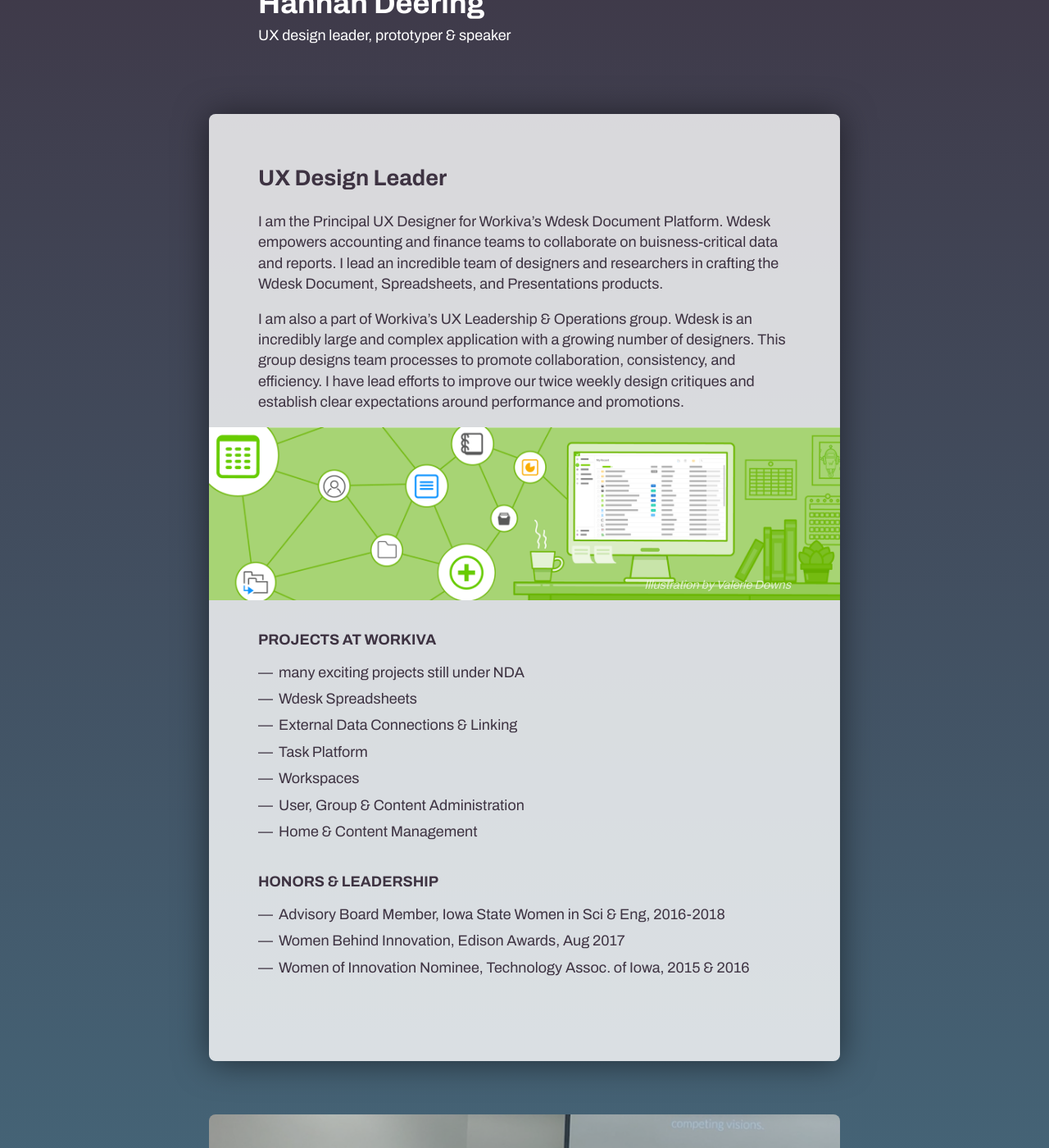
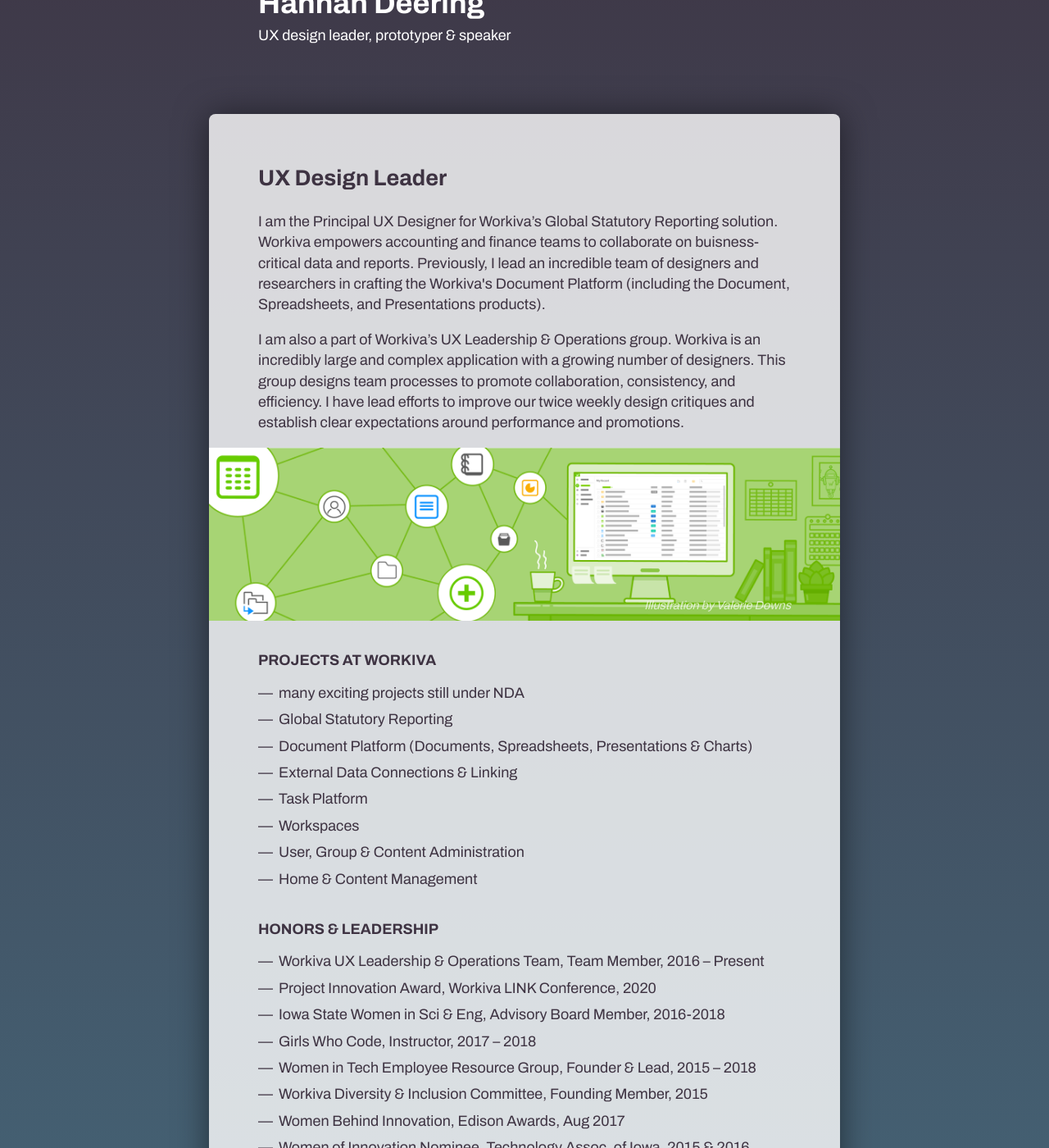
Before and after one commit to hannahd/hannahd.github.io, a Jekyll site: the page built from index.html, in a window 1280 px wide and 1400 px high, scrolled down 251 px. Shown: the whole window at 82% size. Built offline with Jekyll 4.4.1, drawn with Linux system fonts in a browser that asks for light colours; some of the changed text lies outside the part shown.

Commit message:
content update

```diff
--- a/index.html
+++ b/index.html
@@ -8,13 +8,14 @@
 
 <section class="accented">
   <h2>UX Design Leader</h2>
-  <p>I am the Principal UX Designer for Workiva’s Wdesk Document Platform. Wdesk empowers accounting and finance teams to collaborate on buisness-critical data and reports. I lead an incredible team of designers and researchers in crafting the Wdesk Document, Spreadsheets, and Presentations products.</p>
-  <p>I am also a part of Workiva’s UX Leadership & Operations group. Wdesk is an incredibly large and complex application with a growing number of designers. This group designs team processes to promote collaboration, consistency, and efficiency. I have lead efforts to improve our twice weekly design critiques and establish clear expectations around performance and promotions.</p>
+  <p>I am the Principal UX Designer for Workiva’s Global Statutory Reporting solution. Workiva empowers accounting and finance teams to collaborate on buisness-critical data and reports. Previously, I lead an incredible team of designers and researchers in crafting the Workiva's Document Platform (including the Document, Spreadsheets, and Presentations products).</p>
+  <p>I am also a part of Workiva’s UX Leadership & Operations group. Workiva is an incredibly large and complex application with a growing number of designers. This group designs team processes to promote collaboration, consistency, and efficiency. I have lead efforts to improve our twice weekly design critiques and establish clear expectations around performance and promotions.</p>
   <div class="img-banner"><p>Illustration by Valerie Downs</p></div>
   <h4>PROJECTS AT WORKIVA</h4>
   <ul class="list-dash">
     <li>many exciting projects still under NDA</li>
-    <li>Wdesk Spreadsheets</li>
+    <li>Global Statutory Reporting</li>
+    <li>Document Platform (Documents, Spreadsheets, Presentations & Charts)</li>
     <li>External Data Connections & Linking</li>
     <li>Task Platform</li>
     <li>Workspaces</li>
@@ -22,11 +23,17 @@
     <li>Home & Content Management</li>
   </ul>
 
-  <h4>HONORS & LEADERSHIP</h4>
-  <ul>
-    <li>Advisory Board Member, Iowa State Women in Sci & Eng, 2016-2018</li>
-    <li>Women Behind Innovation, Edison Awards, Aug&nbsp;2017</li>
-    <li>Women of Innovation Nominee, Technology Assoc. of Iowa, 2015&nbsp;& 2016</li>
+
+   <h4>HONORS & LEADERSHIP</h4>
+   <ul>
+      <li>Workiva UX Leadership & Operations Team, Team Member, 2016 – Present</li>
+      <li>Project Innovation Award, Workiva LINK Conference, 2020</li>
+      <li>Iowa State Women in Sci & Eng, Advisory Board Member, 2016-2018</li>
+      <li>Girls Who Code, Instructor, 2017 – 2018</li>
+      <li>Women in Tech Employee Resource Group, Founder & Lead, 2015 – 2018</li>
+      <li>Workiva Diversity & Inclusion Committee, Founding Member, 2015</li>
+      <li>Women Behind Innovation, Edison Awards, Aug&nbsp;2017</li>
+      <li>Women of Innovation Nominee, Technology Assoc. of Iowa, 2015&nbsp;& 2016</li>
   </ul>
 </section>
 
@@ -35,6 +42,7 @@
   <h2>Speaker</h2>
   <p>Teaching helps bring clarity to my process and philosophy. I am passionate about building up others, especially acting as a mentor to young women that are interested in the creative side of building technology.</p>
   <ul>
+    <li>Crafting Your Ideas into a Vision Story, cross-discipline Workiva R&D LINK Conference Workshop, 2019</li>
     <li>UX Storyboards, Workiva UX Team Jam, Nov&nbsp;2018</li>
     <li><a href="https://www.youtube.com/watch?v=gct3qXqRIE0">Product Visiontyping</a>, Des Moines UX Meetup, Aug&nbsp;2018</li>
     <li>Product Development @ Workiva, Univ. of IL Women in ComSci, Jan&nbsp;2018</li>
```
